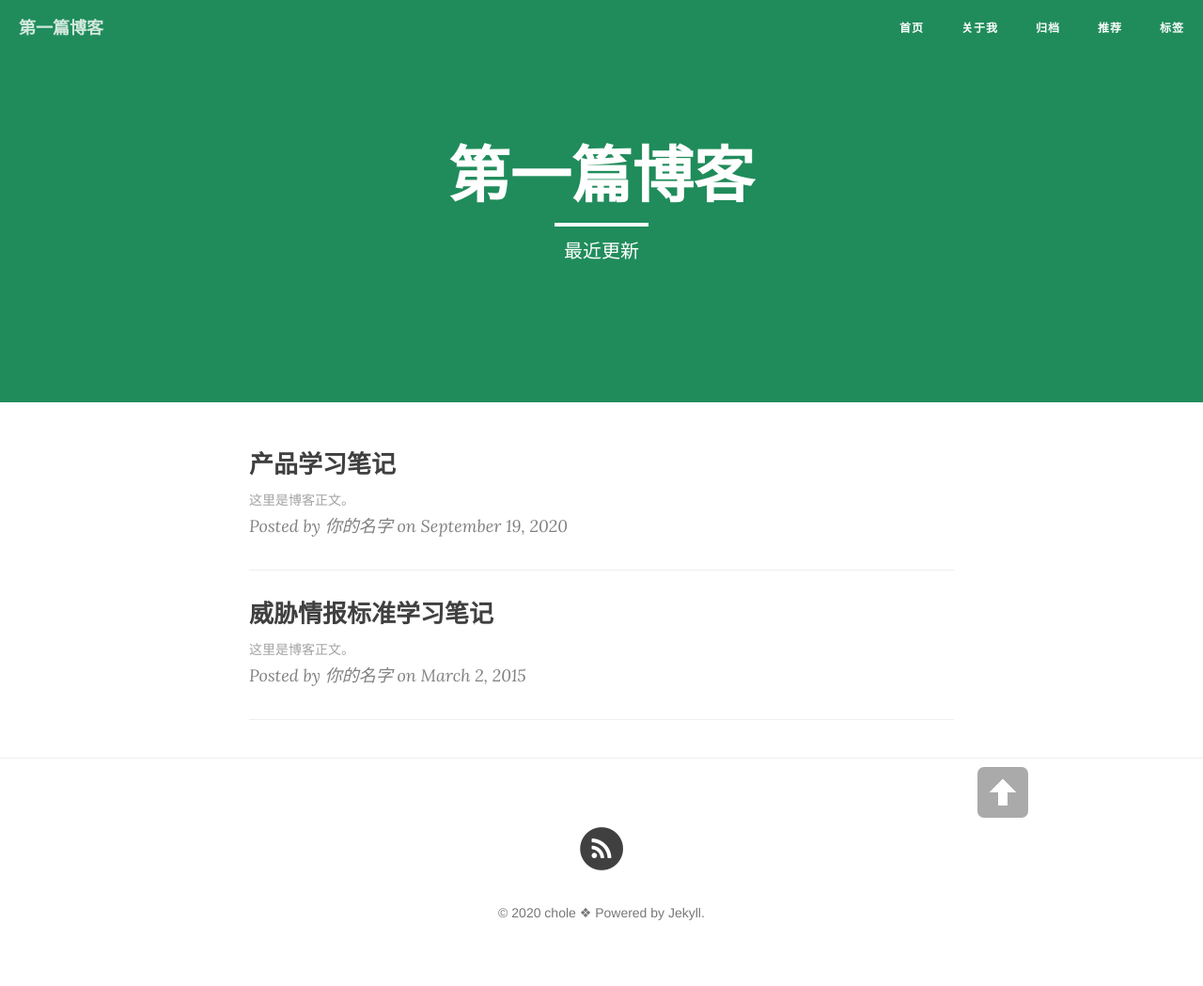
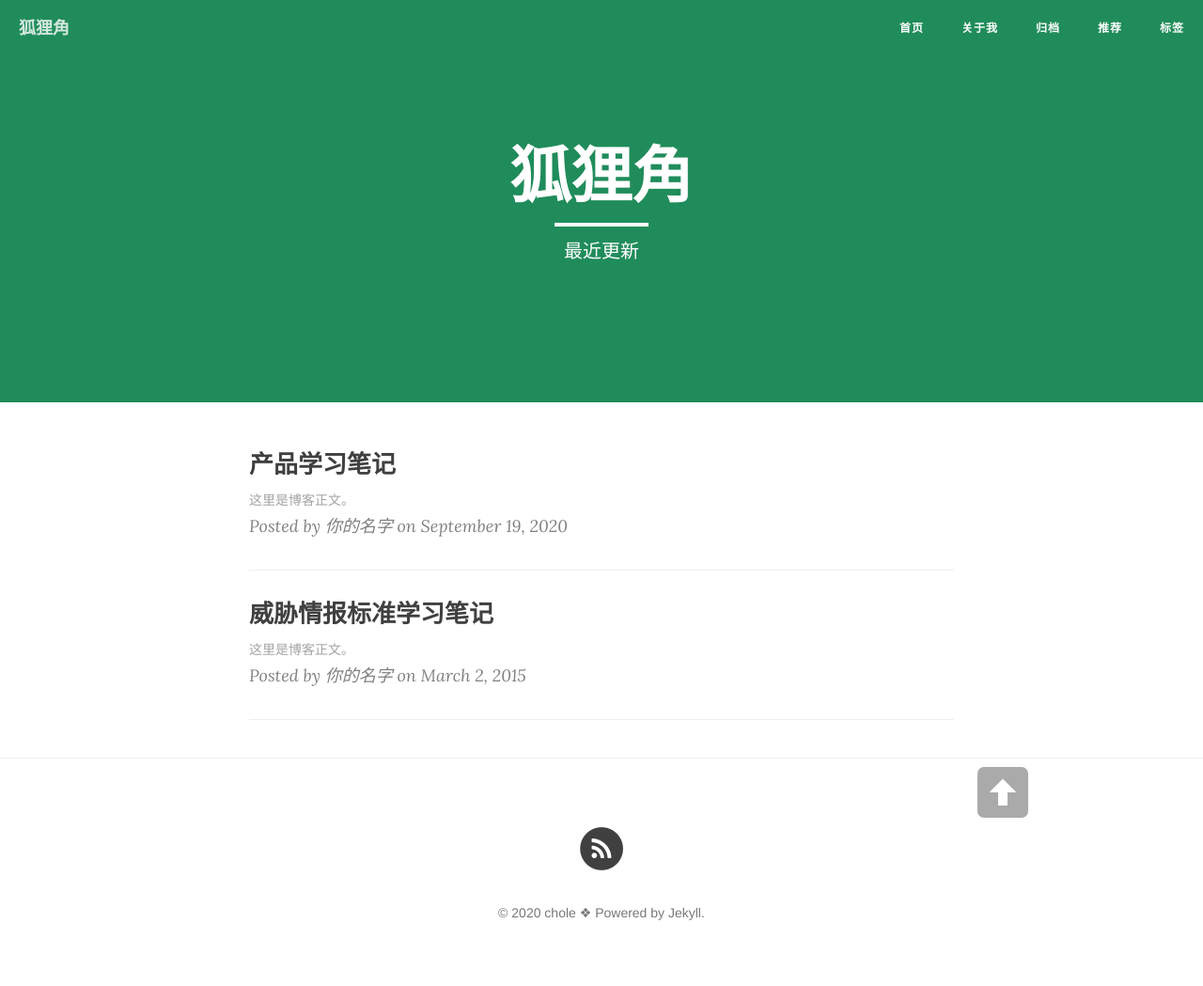
Before and after one commit to lullabypan/lullabypan.github.io, a Jekyll site: the page built from index.html, in a window 1280 px wide. Shown: the whole page at 94% size. Built offline with Jekyll 4.4.1, drawn with Linux system fonts in a browser that asks for light colours; nearby versions of some CDN libraries; the list of posts is cut into pages by our own code.

Commit message:
Update _config.yml

```diff
--- a/_config.yml
+++ b/_config.yml
@@ -1,8 +1,8 @@
 # Site settings
-title: 第一篇博客 # 你的博客名字，可以定义修订
+title: 狐狸角 # 你的博客名字，可以定义修订
 header-img: "img/green.jpg"
 tagline: "cn"
-description: "这是我的第一篇博客"  # 一句话描述你的博客
+description: "曾经看过一本书，里面有一个地方叫狐狸角，那是一个很舒适的地方"  # 一句话描述你的博客
 baseurl: ""
 url: "https://lullabypan.github.io/"  # 此处填写你的博客地址
 
```
